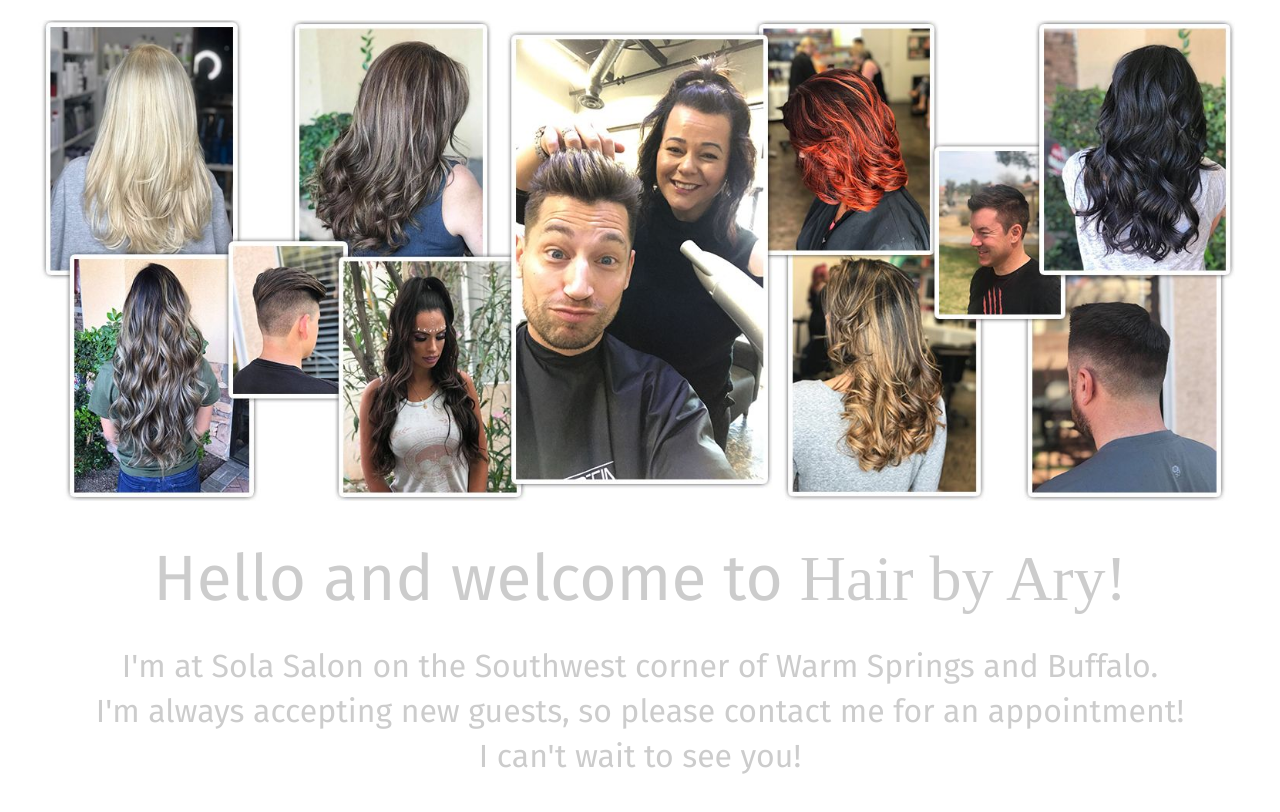
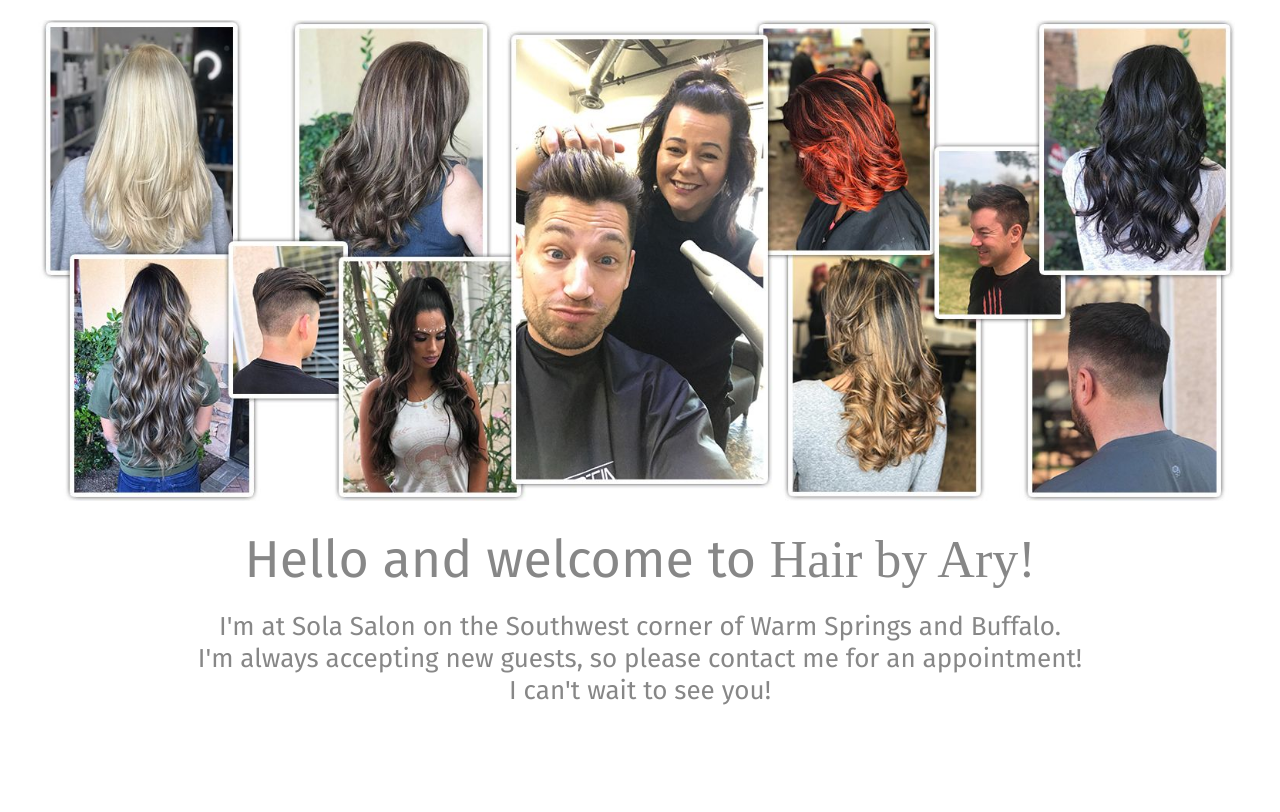
Before and after one commit to pkunzipula/gatsby, a Gatsby app: page / in a window 1280 px wide. Built offline with nearby package versions, Linux system fonts and the light colour scheme; a web font is replaced by a local one.

Commit message:
Update index.js

```diff
--- a/src/pages/index.js
+++ b/src/pages/index.js
@@ -8,10 +8,10 @@ const divStyle = {
     margin: '20px auto',
     maxWidth: '1500px',
     textAlign: 'center',
-    color: '#ccc',
+    color: '#878787',
     fontFamily: 'Fira Sans',
-    fontSize: '2rem',
-    lineHeight: '2.825rem'
+    fontSize: '1.625rem',
+    lineHeight: '2rem'
 };
 
 const h1Style = {
```
